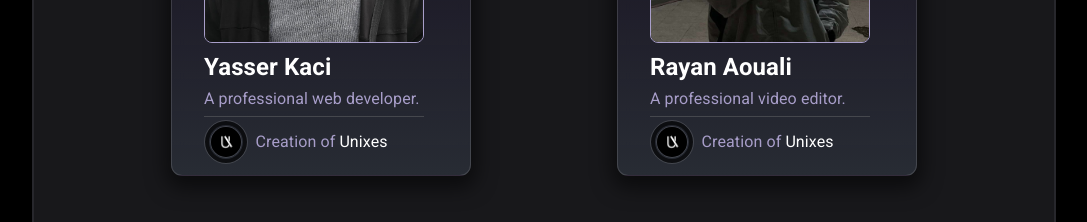
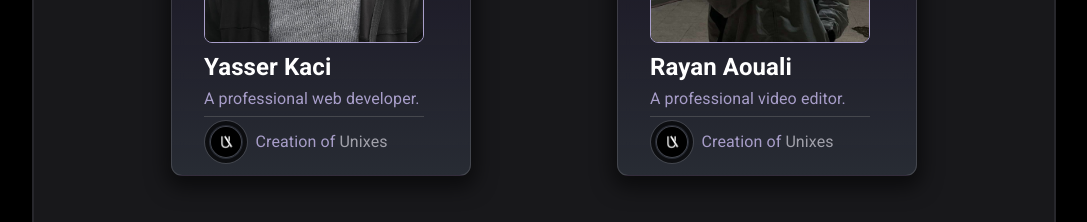
Before and after one commit to Yasserkaci/portfolio, a React (Vite) app: page / in a window 1280 px wide. Shown: the part 920-1142 px from the top of the page, without its empty margins (96-1183 px from the left). Built offline with nearby package versions, Linux system fonts and the light colour scheme.

Commit message:
fixing some bugs

```diff
--- a/src/componentes/5-contact/Contact.jsx
+++ b/src/componentes/5-contact/Contact.jsx
@@ -53,7 +53,7 @@ const Contact = () => {
           {state.succeeded && (
             <p
               className="flex"
-              style={{ fontSize: "18px", marginTop: "1.7rem" }}
+              style={{ fontSize: "18px", marginTop: "1.7rem",  }}
             >
               <Lottie
                 loop={false}
--- a/src/componentes/5-contact/contact.css
+++ b/src/componentes/5-contact/contact.css
@@ -79,6 +79,9 @@ section.contact-us .submit {
 section.contact-us .submit:hover {
   scale: 0.97;
 }
+p{
+  color: var(--subtitle)
+}
 
 /* =====================================
   3- Responsive Design (media query)
```
